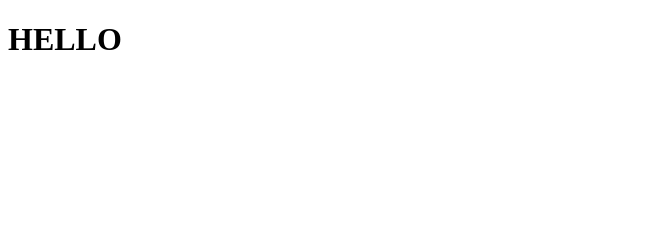
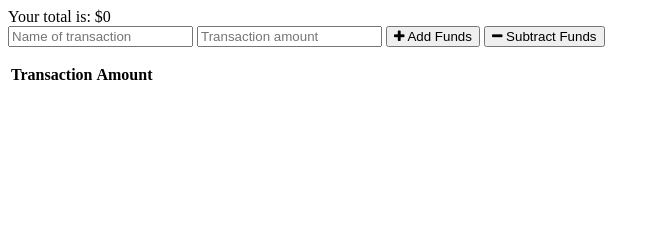
Before and after one commit to NBK-01/Budget-Tracker-PWA, a website: page public/index.html in a window 1280 px wide. Shown: the whole page, without its empty margins (0-660 px from the left). Drawn offline with nearby package versions, Linux system fonts and the light colour scheme.

Commit message:
Adding boilerplate markup

```diff
--- a/public/index.html
+++ b/public/index.html
@@ -1,12 +1,48 @@
-<!DOCTYPE html>
 <html lang="en">
 <head>
-    <meta charset="UTF-8">
-    <meta http-equiv="X-UA-Compatible" content="IE=edge">
-    <meta name="viewport" content="width=device-width, initial-scale=1.0">
-    <title>Document</title>
+  <meta charset="UTF-8">
+  <meta name="viewport" content="width=device-width, initial-scale=1.0">
+  <meta http-equiv="X-UA-Compatible" content="ie=edge">
+  <meta name="theme-color" content="#317EFB">
+
+  <link rel="stylesheet" href="https://stackpath.bootstrapcdn.com/font-awesome/4.7.0/css/font-awesome.min.css">
+  <link rel="stylesheet" href="styles.css">
+
+  <link rel="manifest" href="/manifest.json">
+
+  <title>Budget Tracker</title>
 </head>
 <body>
-    <h1> HELLO </h1>
+  <div class="wrapper">
+    <div class="total">
+      <div class="total">Your total is: $<span id="total">0</span></div>
+    </div>
+
+    <div class="form">
+      <input type="text" id="t-name" placeholder="Name of transaction" />
+      <input type="number" min="0" id="t-amount" placeholder="Transaction amount" />
+      <button id="add-btn"><i class="fa fa-plus buttons"></i> Add Funds</button>
+      <button id="sub-btn"><i class="fa fa-minus"></i> Subtract Funds</button>
+      <p class="error"></p>
+    </div>
+
+    <div class="transactions">
+      <table>
+        <thead>
+          <th>Transaction</th>
+          <th>Amount</th>
+        </thead>
+        <tbody id="tbody">
+
+        </tbody>
+      </table>
+    </div>
+
+    <canvas id="myChart"></canvas>
+  </div>
+
+  <script src="https://cdn.jsdelivr.net/npm/chart.js@2.8.0"></script>
+  <script src="db.js"></script>
+  <script src="index.js"></script>
 </body>
 </html>
```
